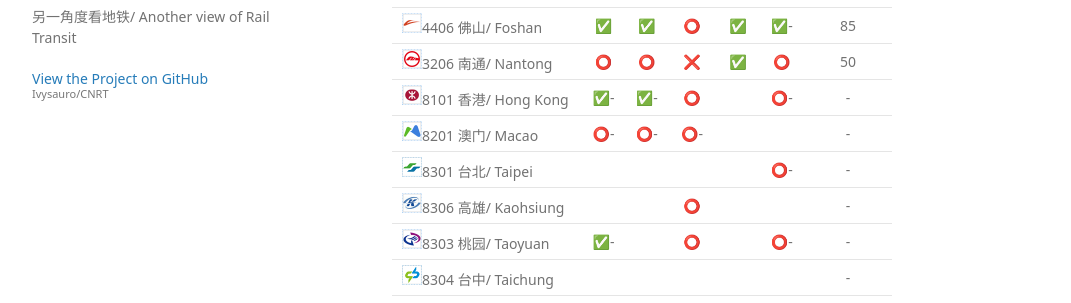
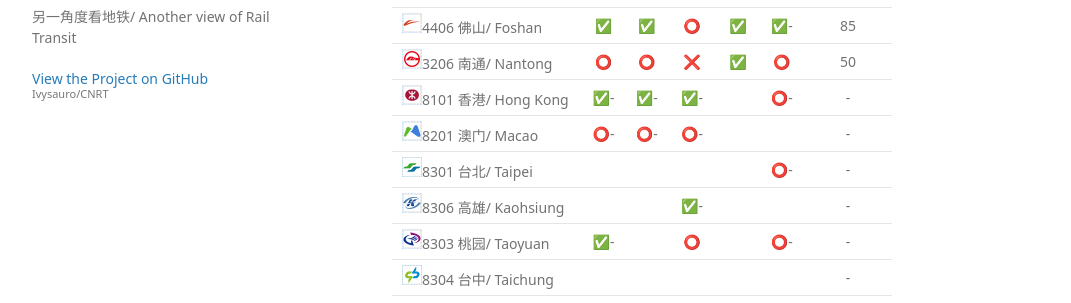
Before and after one commit to Ivysauro/CNRT, a Jekyll site: the page built from data/Pay.md, in a window 1280 px wide and 900 px high, scrolled down 10815 px. Shown: the part 172-475 px from the top of the window, without its empty margins (178-1249 px from the left). Built offline with Jekyll 4.4.1, drawn with Linux system fonts in a browser that asks for light colours; some web fonts are replaced; our own code applies the rules of GitHub Pages for plain Markdown files; a script that is not in the unit is left out.

Commit message:
🍊更新港澳台评分

```diff
--- a/data/Pay.md
+++ b/data/Pay.md
@@ -250,10 +250,10 @@
 | <img src="https://raw.githubusercontent.com/Ivysauro/CNRT/master/images/city/wuh.gif" width="20" hegiht="20"/>3402 芜湖/ Wuhu | ⭕ | ⭕ | ✅ | ✅ | ❌ | 60 |
 | <img src="https://raw.githubusercontent.com/Ivysauro/CNRT/master/images/city/fs.gif" width="20" hegiht="20"/>4406 佛山/ Foshan | ✅ | ✅ | ⭕ | ✅ | ✅- | 85 |
 | <img src="https://raw.githubusercontent.com/Ivysauro/CNRT/master/images/city/nt.gif" width="20" hegiht="20"/>3206 南通/ Nantong | ⭕ | ⭕ | ❌ | ✅ | ⭕ | 50 |
-| <img src="https://raw.githubusercontent.com/Ivysauro/CNRT/master/images/city/hk.gif" width="20" hegiht="20"/>8101 香港/ Hong Kong | ✅- | ✅- | ⭕ | | ⭕- | - |
+| <img src="https://raw.githubusercontent.com/Ivysauro/CNRT/master/images/city/hk.gif" width="20" hegiht="20"/>8101 香港/ Hong Kong | ✅- | ✅- | ✅- | | ⭕- | - |
 | <img src="https://raw.githubusercontent.com/Ivysauro/CNRT/master/images/city/mo.gif" width="20" hegiht="20"/>8201 澳门/ Macao | ⭕- | ⭕- | ⭕- | | | - |
 | <img src="https://raw.githubusercontent.com/Ivysauro/CNRT/master/images/city/tp.gif" width="20" hegiht="20"/>8301 台北/ Taipei | | | | | ⭕- | - |
-| <img src="https://raw.githubusercontent.com/Ivysauro/CNRT/master/images/city/kh.gif" width="20" hegiht="20"/>8306 高雄/ Kaohsiung | | | ⭕ | | | - |
+| <img src="https://raw.githubusercontent.com/Ivysauro/CNRT/master/images/city/kh.gif" width="20" hegiht="20"/>8306 高雄/ Kaohsiung | | | ✅- | | | - |
 | <img src="https://raw.githubusercontent.com/Ivysauro/CNRT/master/images/city/ty.gif" width="20" hegiht="20"/>8303 桃园/ Taoyuan | ✅- | | ⭕ | | ⭕- | - |
 | <img src="https://raw.githubusercontent.com/Ivysauro/CNRT/master/images/city/tc.gif" width="20" hegiht="20"/>8304 台中/ Taichung | | | | | | - |
 | | <img src="https://raw.githubusercontent.com/Ivysauro/CNRT/master/images/Alipay.png" width="25" hegiht="25" alt="Alipay"/> | <img src="https://raw.githubusercontent.com/Ivysauro/CNRT/master/images/WeChat Pay.png" width="20" hegiht="20" alt="WeChat Pay"/> | <img src="https://raw.githubusercontent.com/Ivysauro/CNRT/master/images/China Unionpay.png" width="30" hegiht="30" alt="Unionpay"/> | <img src="https://raw.githubusercontent.com/Ivysauro/CNRT/master/images/T-Union.png" width="25" hegiht="25" alt="T-Union"/> | <img src="https://raw.githubusercontent.com/Ivysauro/CNRT/master/images/NFC.png" width="25" hegiht="25" alt="NFC Local Card"/> | 得分/ Score |
```
